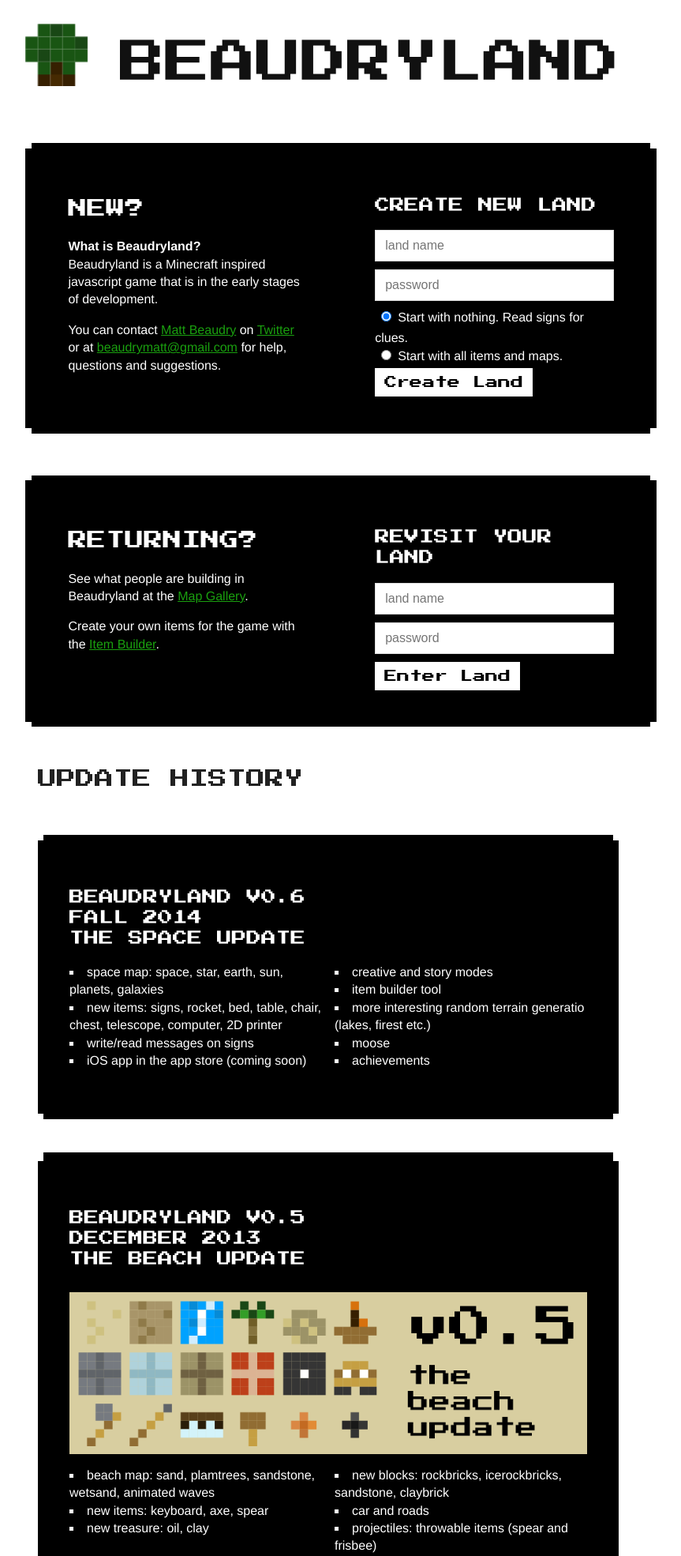
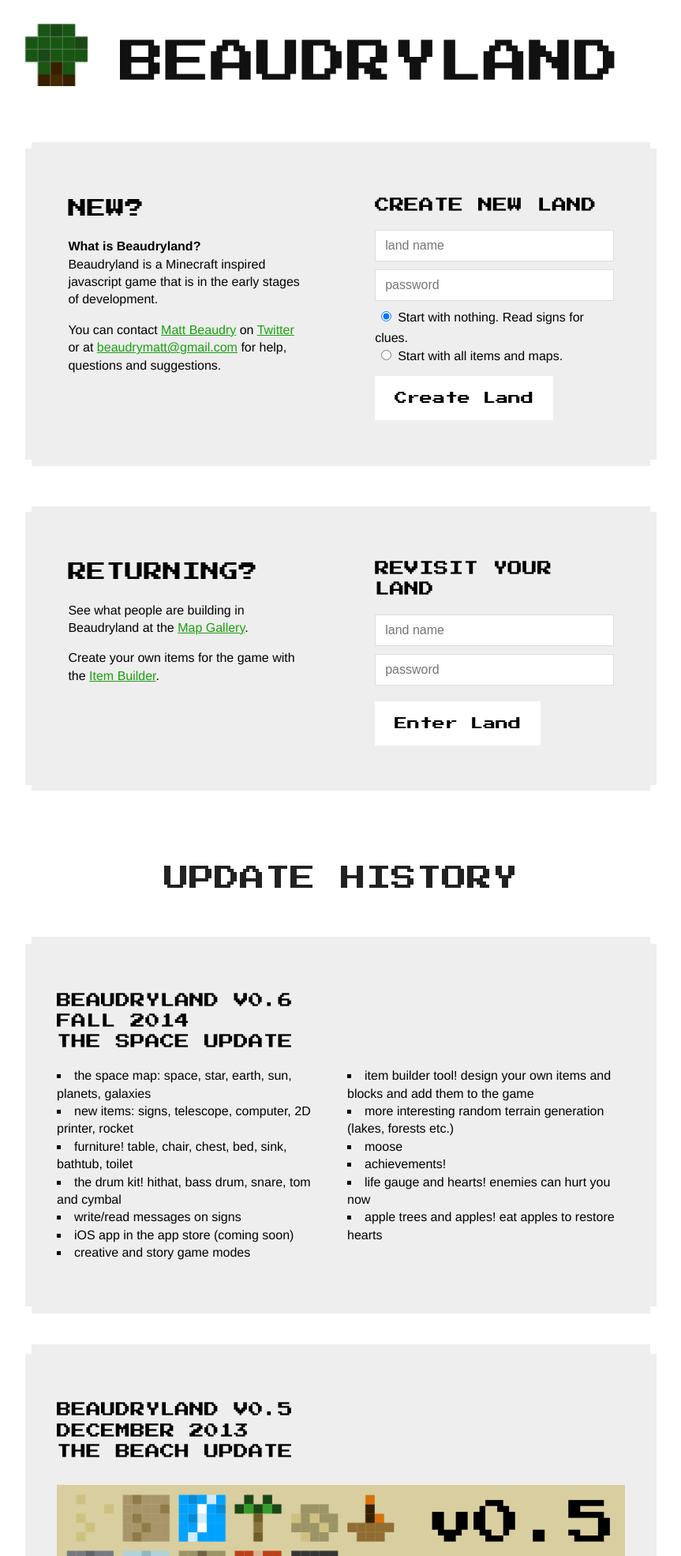
Before and after one commit to mattbeaudry/beaudryland, a PHP site: the page made by index.php in a window 1280 px wide. Shown: the top 1970 px of the page at 79% size, without its empty margins (208-1071 px from the left). Run offline with PHP 8.4, Linux system fonts and the light colour scheme.

Commit message:
site design and content, update history

```diff
--- a/css/main.css
+++ b/css/main.css
@@ -150,8 +150,8 @@
 /* THE WEBSITE */
 .beaudryland-panel {
   position: relative;
-  background-color: #000;
-  color: #fff;
+  background-color: #eee;
+  color: #000;
   padding: 40px;
   margin: 30px 0;
 }
@@ -162,7 +162,7 @@
 .beaudryland-panel:after {
   display: block;
   content: "";
-  background-color: #000;
+  background-color: #eee;
   position: absolute;
   width: 98%;
   height: 2%;
@@ -264,6 +264,11 @@
 .the-fucking-gameinfo article {
   margin: 60px 0;
 }
+.the-fucking-gameinfo h2 {
+  text-align: center;
+  margin-top: 60px;
+  font-size: 2em;
+}
 .the-fucking-gameinfo h3 a {
   color: #000;
 }
@@ -336,8 +341,8 @@
   padding: 10px 12px;
 }
 .the-fucking-login .button {
-  padding: 10px 12px;
-  margin: 0px;
+  padding: 20px 25px;
+  margin: 10px 0;
   border: none;
   color: #000;
   background-color: #fff;
--- a/css/main.less
+++ b/css/main.less
@@ -158,8 +158,8 @@
 
 .beaudryland-panel {
 	position:relative;
-	background-color:#000;
-	color:#fff;
+	background-color:#eee;
+	color:#000;
 	padding:40px;
 	margin:30px 0;
 	a:hover {
@@ -170,7 +170,7 @@
 .beaudryland-panel:after {
 	display:block;
 	content:"";
-	background-color:#000;
+	background-color:#eee;
 	position:absolute;
 	width:98%;
 	height:2%;
@@ -275,8 +275,16 @@
 .the-fucking-gameinfo article {
 	margin:60px 0;
 }
-.the-fucking-gameinfo h3 {
+.the-fucking-gameinfo {
 
+ 	h2 {
+		text-align: center;
+		margin-top: 60px;
+		font-size: 2em;
+	}
+	h3 {
+
+	}
 }
 .the-fucking-gameinfo h3 a {
 	color:#000;
@@ -359,8 +367,8 @@
 	padding: 10px 12px;
 }
 .the-fucking-login .button {
-	padding: 10px 12px;
-	margin: 0px;
+	padding: 20px 25px;
+	margin: 10px 0;
 	border: none;
 	color: #000;
 	background-color: #fff;
--- a/index.php
+++ b/index.php
@@ -94,36 +94,38 @@
 
 			<section class="the-fucking-gameinfo">
 
-				<div class="col-left">
 					<h2>Update History</h2>
 					<article class="beaudryland-panel">
 						<h3>Beaudryland v0.6<br>Fall 2014 <br>The Space Update</h3>
 						<ul class="multi-column-2">
-							<li>space map: space, star, earth, sun, planets, galaxies</li>
-							<li>new items: signs, rocket, bed, table, chair, chest, telescope, computer, 2D printer</li>
-							<!--<li>new treasure: </li>-->
+							<li>the space map: space, star, earth, sun, planets, galaxies</li>
+							<li>new items: signs, telescope, computer, 2D printer, rocket</li>
+							<li>furniture! table, chair, chest, bed, sink, bathtub, toilet</li>
+							<li>the drum kit! hithat, bass drum, snare, tom and cymbal</ll>
 							<li>write/read messages on signs</li>
 							<li>iOS app in the app store (coming soon)</li>
-							<li>creative and story modes</li>
-							<li>item builder tool</li>
-							<li>more interesting random terrain generatio (lakes, firest etc.)</li>
+							<li>creative and story game modes</li>
+							<li>item builder tool! design your own items and blocks and add them to the game</li>
+							<li>more interesting random terrain generation (lakes, forests etc.)</li>
 							<li>moose</li>
-							<li>achievements</li>
+							<li>achievements!</li>
+							<li>life gauge and hearts! enemies can hurt you now</li>
+							<li>apple trees and apples! eat apples to restore hearts</li>
 
 							<!--
-							IDEAS:
+							IN THE WORKS:
 							<li>animal &amp; hunting</li>
 							<li>new animation engine</li>
-							<li></li>
-							<li></li>
-							<li></li>
-							<li></li>
-							<li></li>
+							<li>clock and game timer</li>
+							<li>requestAnimationFrame for all animation</li>
+							<li>night time! lighting effects overlay</li>
+							<li>musical instruments will be playable</li>
+							<li>airplane</li>
+							<li>more weapons</li>
 							-->
 						</ul>
 		        	</article>
-		        </div>
-		        <div class="col-left">
+
 					<article class="beaudryland-panel">
 						<h3>Beaudryland v0.5<br>December 2013<br>The Beach Update</h3>
 						<img class="banner-beaudryland" src="img/banner-beaudryland-0.5.png" title="Beaudryland Banner" />
@@ -136,8 +138,7 @@
 							<li>projectiles: throwable items (spear and frisbee)</li>
 						</ul>
 		        	</article>
-		        </div>
-		        <div class="col-left">
+
 		        	<article class="beaudryland-panel">
 		        		<h3>Beaudryland v0.4<br>March 2013<br>The Winter Update</h3>
 
@@ -160,8 +161,7 @@
 			        		<li>placing water</li>
 			        	</ul>
 			        </article>
-				</div>
-		        <div class="col-left">
+
 		        	<article class="beaudryland-panel">
 
 		        		<h3>Beaudryland v0.3<br>January, 2013<br>The Items Update</h3>
@@ -188,8 +188,7 @@
 							<li>throwable frisbee</li>
 		        		</ul>
 		        	</article>
-				</div>
-		        <div class="col-left">
+
 		        	<article class="beaudryland-panel">
 		        		<h3><a href="http://www.mattbeaudry.com/beaudryland-0.2/">Beaudryland v0.2</a><br>December 24, 2012<br>The Texture Update</h3>
 		        		<ul class="multi-column-2">
@@ -205,8 +204,7 @@
 		        			<li>craftable fire with animation</li>
 		        		</ul>
 		        	</article>
-		        </div>
-		        <div class="col-left">
+
 		        	<article class="beaudryland-panel">
 		        		<h3><a href="http://www.mattbeaudry.com/beaudryland-0.1/">Beaudryland v0.1</a><br>Dec 17, 2012<br>The Game Engine Update</h3>
 		        		<ul class="multi-column-2">
@@ -221,8 +219,14 @@
 		        			<li>onscreen controller for touch devices</li>
 		        		</ul>
 		        	</article>
-		        </div>
-	        	<p>&copy; 2014 <a href="http://www.mattbeaudry.com">Matt Beaudry</a></p>
+
+
+	        </section>
+
+	        <section class="beaudryland-panel">
+	        	<h3>&copy; <?php echo date('Y'); ?> <a href="http://www.mattbeaudry.com">Matt Beaudry</a><br><br>
+	        		<a href="https://github.com/mattbeaudry/beaudryland">github</a>
+	        	</h3>
 	        </section>
 
         </div>
```
